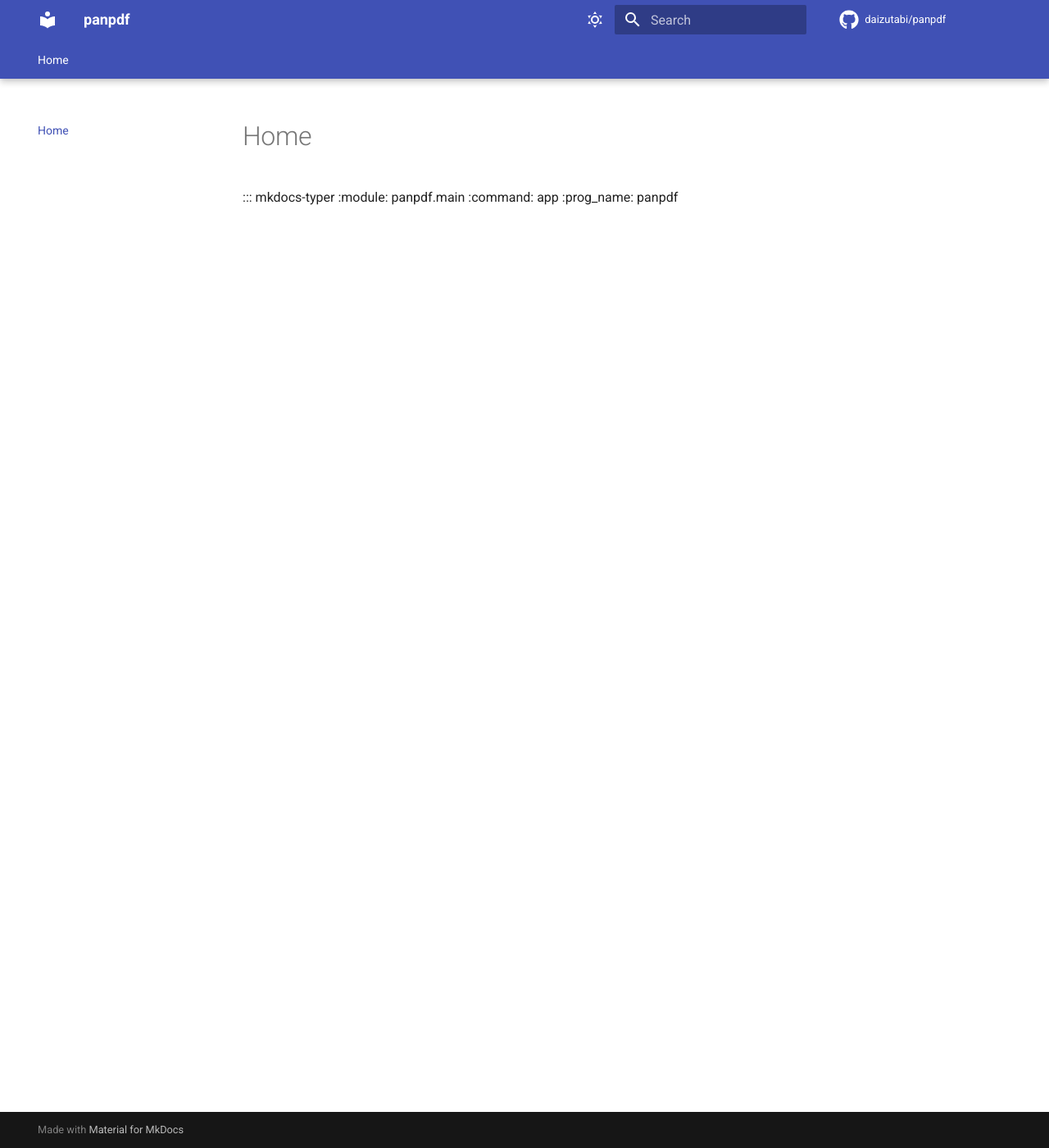
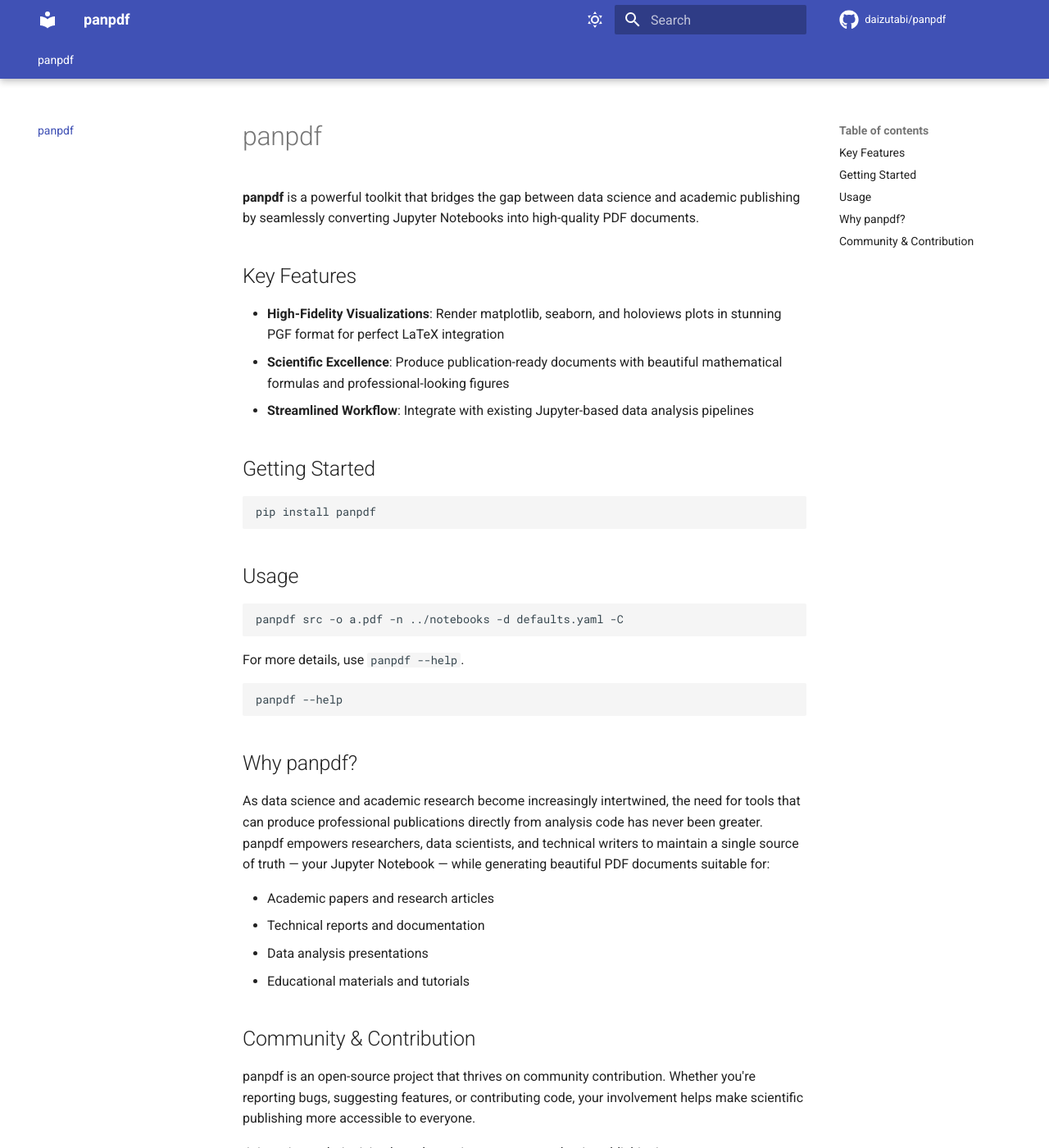
Before and after one commit to daizutabi/panpdf, an MkDocs documentation site: the page built from docs/index.md, in a window 1280 px wide and 1400 px high. Shown: the whole window at 82% size. Built offline with MkDocs 1.6.1 and Material for MkDocs 9.7.7, drawn with Linux system fonts in a browser that asks for light colours; comment, search, counter and statistics services are not loaded; some of the changed text lies outside the part shown.

Commit message:
Update project descriptions and enhance documentation for clarity and feature highlights

````diff
--- a/docs/index.md
+++ b/docs/index.md
@@ -1,4 +1,54 @@
-::: mkdocs-typer
-    :module: panpdf.main
-    :command: app
-    :prog_name: panpdf
+# panpdf
+
+**panpdf** is a powerful toolkit that bridges the gap between
+data science and academic publishing by seamlessly converting
+Jupyter Notebooks into high-quality PDF documents.
+
+## Key Features
+
+- **High-Fidelity Visualizations**: Render matplotlib, seaborn, and holoviews
+  plots in stunning PGF format for perfect LaTeX integration
+- **Scientific Excellence**: Produce publication-ready documents with
+  beautiful mathematical formulas and professional-looking figures
+- **Streamlined Workflow**: Integrate with existing Jupyter-based data
+  analysis pipelines
+
+## Getting Started
+
+```bash
+pip install panpdf
+```
+
+## Usage
+
+```bash
+panpdf src -o a.pdf -n ../notebooks -d defaults.yaml -C
+```
+
+For more details, use `panpdf --help`.
+
+```bash
+panpdf --help
+```
+
+## Why panpdf?
+
+As data science and academic research become increasingly intertwined,
+the need for tools that can produce professional publications directly
+from analysis code has never been greater. panpdf empowers researchers,
+data scientists, and technical writers to maintain a single source
+of truth — your Jupyter Notebook — while generating beautiful PDF
+documents suitable for:
+
+- Academic papers and research articles
+- Technical reports and documentation
+- Data analysis presentations
+- Educational materials and tutorials
+
+## Community & Contribution
+
+panpdf is an open-source project that thrives on community contribution.
+Whether you're reporting bugs, suggesting features, or contributing code,
+your involvement helps make scientific publishing more accessible to everyone.
+
+Join us in revolutionizing how data science meets academic publishing!
--- a/mkdocs.yaml
+++ b/mkdocs.yaml
@@ -1,6 +1,6 @@
 site_name: panpdf
 site_url: https://daizutabi.github.io/panpdf/
-site_description: PDF documentation generator
+site_description: Transform Jupyter Notebooks and Markdown into publication-quality PDF documents with high-fidelity visualizations.
 site_author: daizutabi
 repo_url: https://github.com/daizutabi/panpdf/
 repo_name: daizutabi/panpdf
@@ -8,7 +8,7 @@ edit_uri: edit/main/docs/
 theme:
   name: material
   icon:
-      repo: fontawesome/brands/github
+    repo: fontawesome/brands/github
   palette:
     - scheme: default
       primary: indigo
@@ -41,6 +41,5 @@ markdown_extensions:
   - pymdownx.inlinehilite
   - pymdownx.snippets
   - pymdownx.superfences
-  - mkdocs-typer
 nav:
   - index.md
--- a/pyproject.toml
+++ b/pyproject.toml
@@ -5,7 +5,7 @@ build-backend = "hatchling.build"
 [project]
 name = "panpdf"
 version = "0.5.1"
-description = "A PDF generator from Markdown that embeds figures from Jupyter Notebooks."
+description = "Transform Jupyter Notebooks and Markdown into publication-quality PDF documents with high-fidelity visualizations."
 readme = "README.md"
 license = { file = "LICENSE" }
 authors = [{ name = "daizutabi", email = "daizutabi@gmail.com" }]
@@ -56,6 +56,7 @@ dev = [
   "ruff>=0.11",
   "seaborn>=0.13",
 ]
+docs = ["mkdocs-material"]
 
 [tool.pytest.ini_options]
 addopts = ["--cov-report=lcov:lcov.info", "--cov=panpdf"]
````
Also changed, not shown: README.md (+50 -7 lines), 1 other file.
